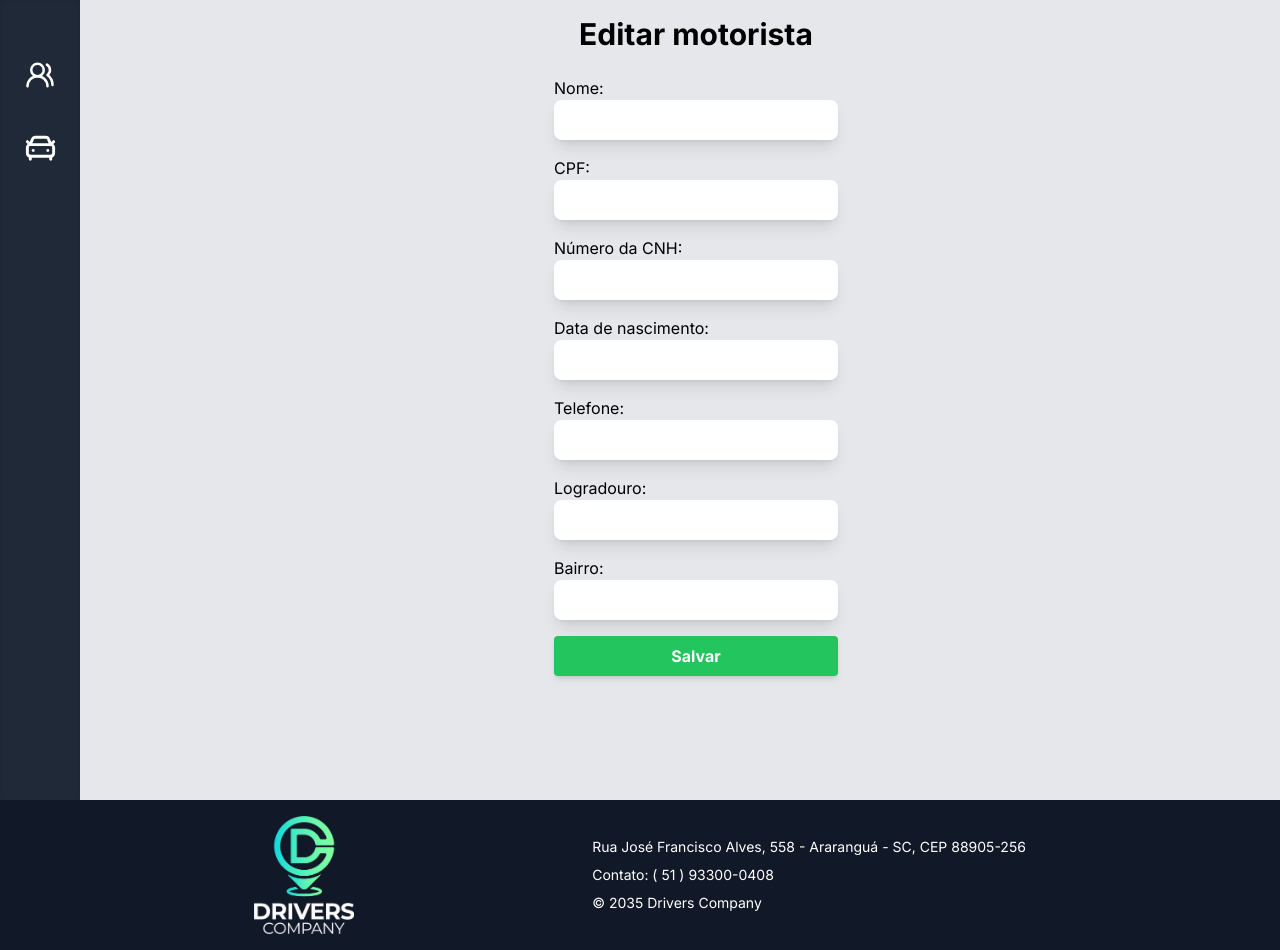
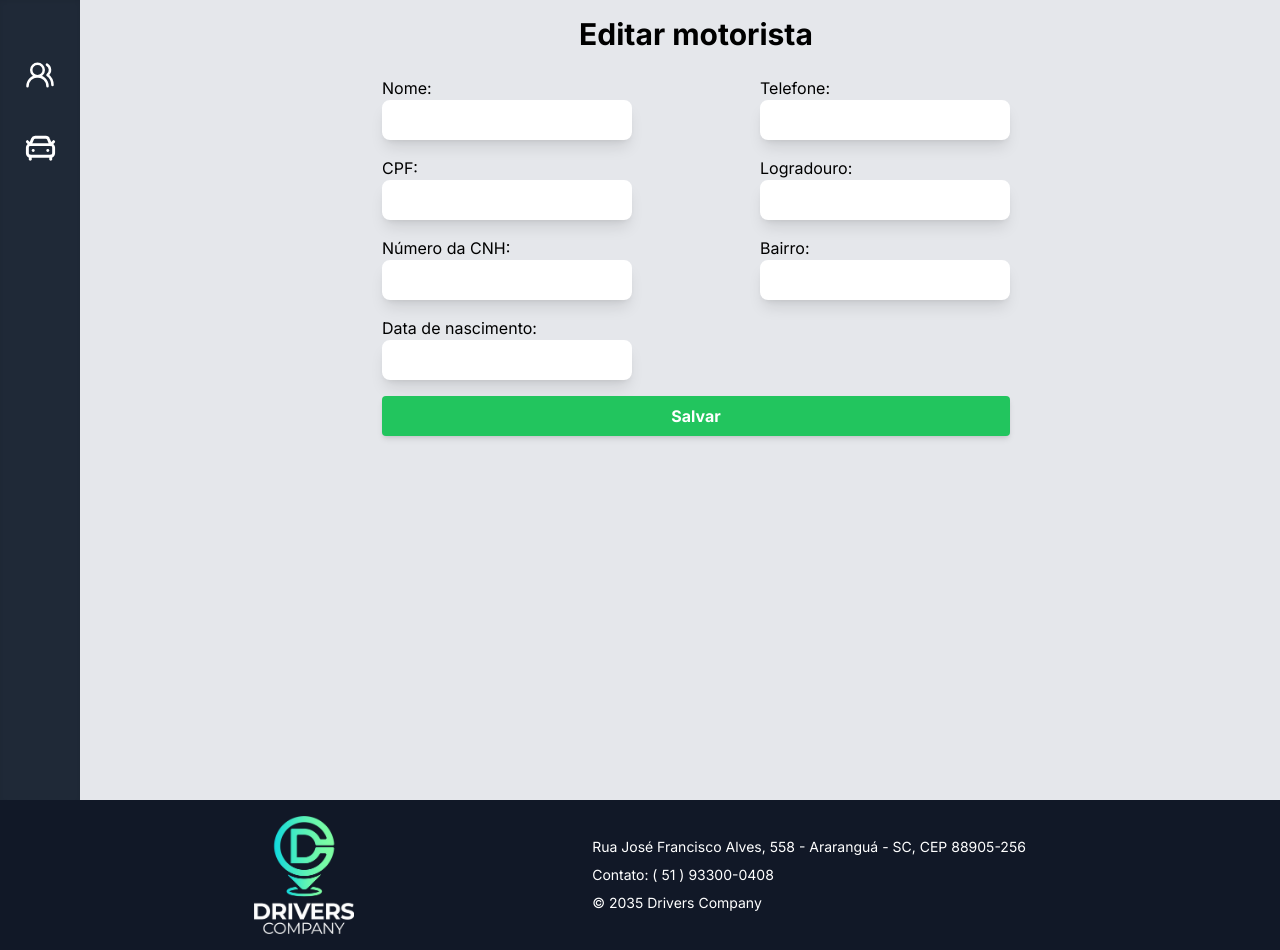
Before and after one commit to Alyssonzin/gestao-frota-web, a Next.js app: page /driver/1 in a window 1280 px wide. Built offline with nearby package versions, Linux system fonts and the light colour scheme; no server answers.

Commit message:
Remodelando tela de edição de motorista

```diff
--- a/src/app/driver/[id]/page.js
+++ b/src/app/driver/[id]/page.js
@@ -41,8 +41,10 @@ export default function AtualizarMotorista({ params }) {
 
                     <h1 className="text-3xl font-bold text-center">Editar motorista</h1>
 
-                    <form className="flex flex-col space-y-4 justify-center items-center w-1/2">
-                        <div className="w-1/2">
+                    <div className="space-y-4">
+                        <form className="flex space-x-32 justify-center w-full">
+                            <div className="space-y-4">
+                                <div className="w-full">
                                     <span>Nome:</span>
                                     <Input
                                         type="text"
@@ -53,7 +55,7 @@ export default function AtualizarMotorista({ params }) {
                                         autocomplete="off"
                                     />
                                 </div>
-                        <div className="w-1/2">
+                                <div className="w-full">
                                     <span>CPF:</span>
                                     <Input
                                         type="text"
@@ -64,7 +66,7 @@ export default function AtualizarMotorista({ params }) {
                                         autocomplete="off"
                                     />
                                 </div>
-                        <div className="w-1/2">
+                                <div className="w-full">
                                     <span>Número da CNH:</span>
                                     <Input
                                         type="text"
@@ -75,7 +77,7 @@ export default function AtualizarMotorista({ params }) {
                                         autocomplete="off"
                                     />
                                 </div>
-                        <div className="w-1/2">
+                                <div className="w-full">
                                     <span>Data de nascimento:</span>
                                     <Input
                                         type="text"
@@ -86,7 +88,10 @@ export default function AtualizarMotorista({ params }) {
                                         autocomplete="off"
                                     />
                                 </div>
-                        <div className="w-1/2">
+                            </div>
+
+                            <div className="space-y-4">
+                                <div className="w-full">
                                     <span>Telefone:</span>
                                     <Input
                                         type="text"
@@ -97,7 +102,7 @@ export default function AtualizarMotorista({ params }) {
                                         autocomplete="off"
                                     />
                                 </div>
-                        <div className="w-1/2">
+                                <div className="w-full">
                                     <span>Logradouro:</span>
                                     <Input
                                         type="text"
@@ -108,7 +113,7 @@ export default function AtualizarMotorista({ params }) {
                                         autocomplete="off"
                                     />
                                 </div>
-                        <div className="w-1/2">
+                                <div className="w-full">
                                     <span>Bairro:</span>
                                     <Input
                                         type="text"
@@ -119,14 +124,16 @@ export default function AtualizarMotorista({ params }) {
                                         autocomplete="off"
                                     />
                                 </div>
+                            </div>
+                        </form>
 
                         <button
                             type="button"
                             onClick={handleEditaMotorista}
-                            className="bg-green-500 hover:bg-green-700 transition duration-200 font-bold text-center shadow-md text-white py-2 px-4 rounded w-1/2">
+                            className="bg-green-500 hover:bg-green-700 transition duration-200 font-bold text-center shadow-md text-white py-2 px-4 rounded w-full">
                             Salvar
                         </button>
-                    </form>
+                    </div>
                 </section>
             </main>
             <Footer />
```
Lines whose indentation alone changed are shown as unchanged.
